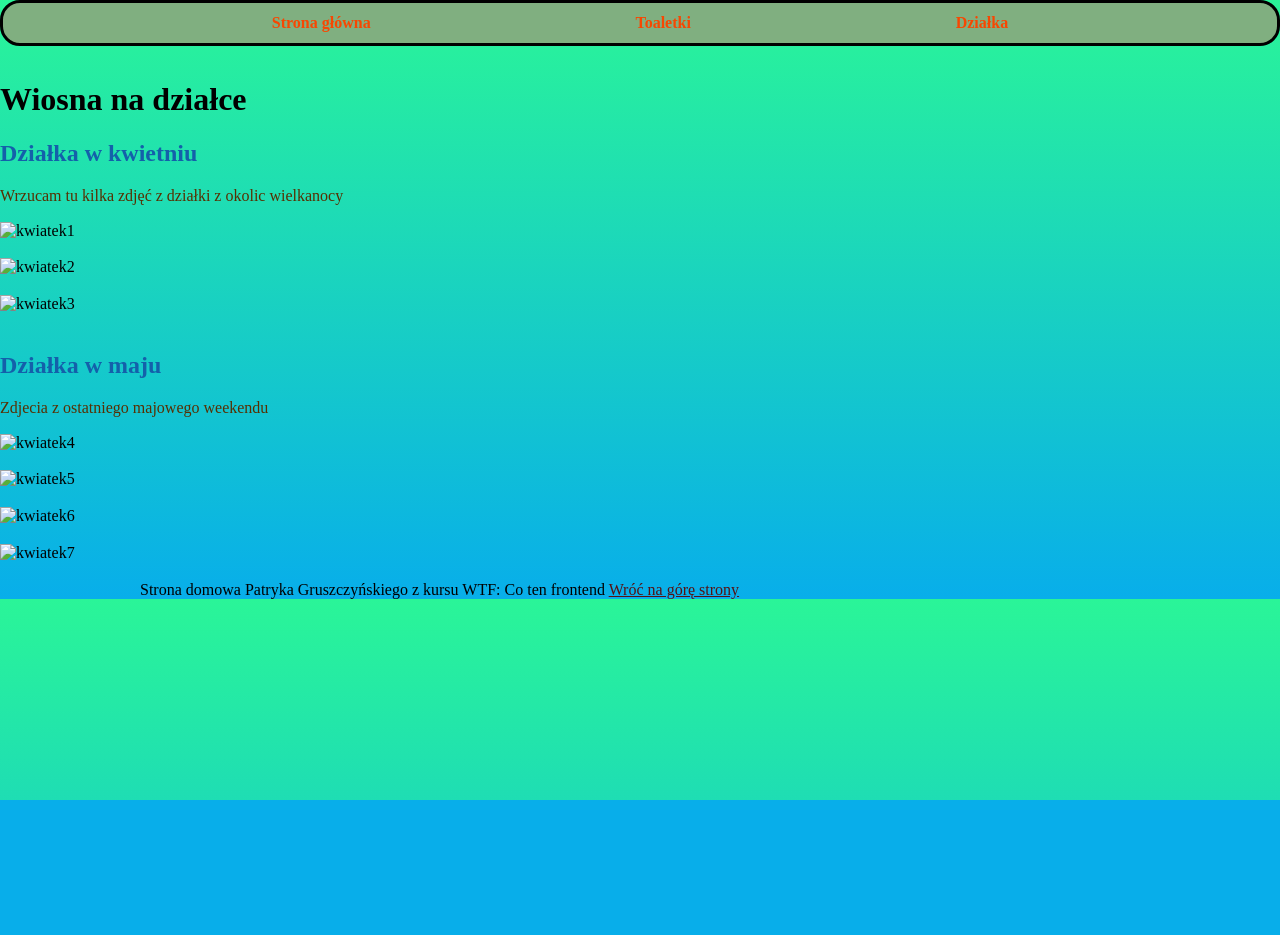
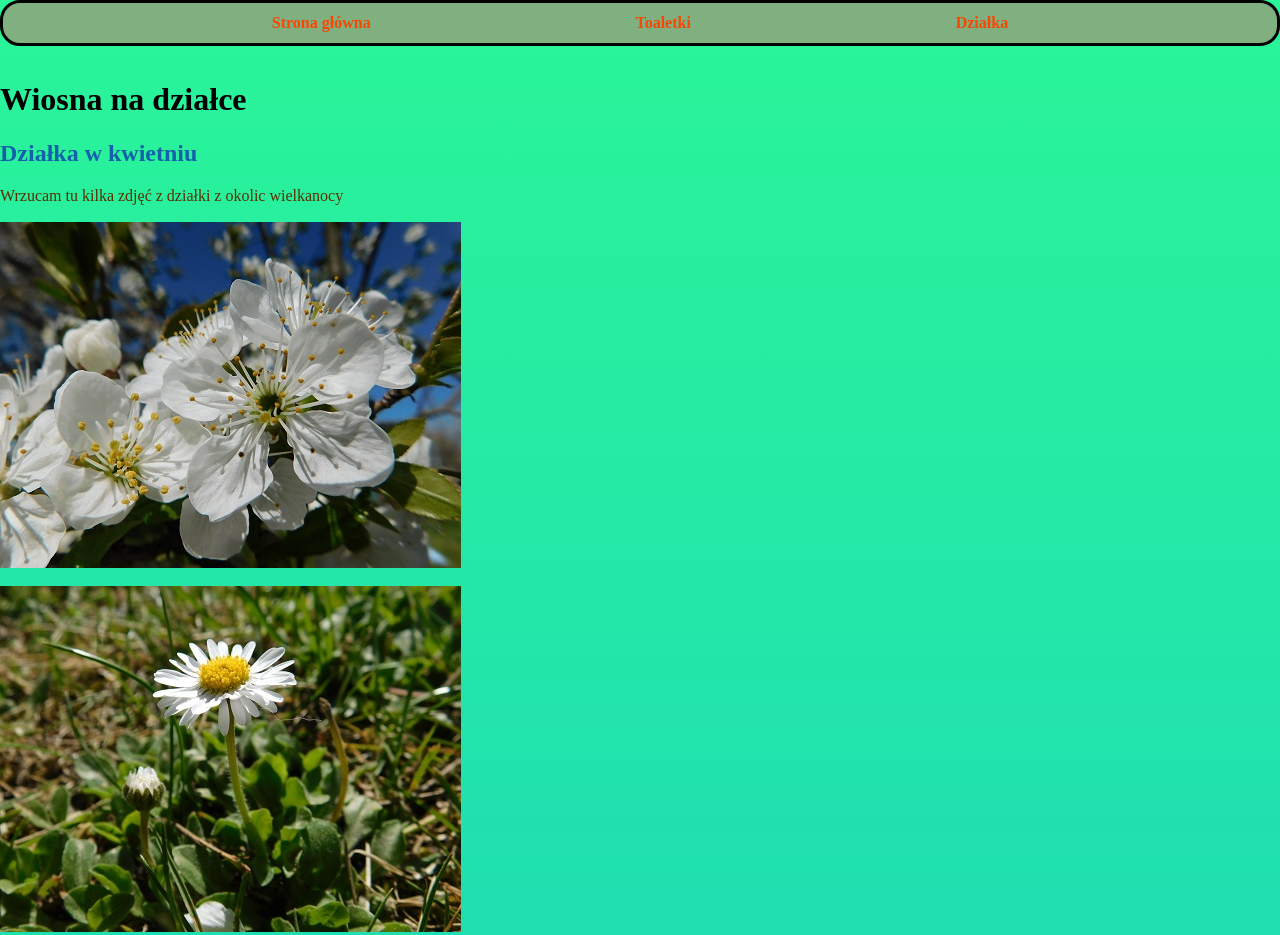
Before and after one commit to patryk-gruszczynski/homepage-webpack, a website built with webpack: page src/pages/działka.html in a window 1280 px wide. Shown: the top 935 px of the page. Before the commit the page ends 800 px from the top, so only its background shows below. Built offline with nearby package versions, Linux system fonts and the light colour scheme.

Commit message:
homework4

```diff
--- a/src/pages/działka.html
+++ b/src/pages/działka.html
@@ -4,9 +4,7 @@
     <meta charset="UTF-8" />
     <meta name="viewport" content="width=device-width, initial-scale=1.0" />
     <title>Pierwsza strona</title>
-    <link href="normalize" rel="stylesheet" type="text/css" />
-    <link href="style.css" rel="stylesheet" type="text/css" />
-    <link href="main.css" rel="stylesheet" type="text/css" />
+
   </head>
 
   <body>
@@ -28,19 +26,19 @@
         <h2>Działka w kwietniu</h2>
 
         <p>Wrzucam tu kilka zdjęć z działki z okolic wielkanocy</p>
-        <img class="garden__picture" src="DSCN1958.JPG" alt="kwiatek1" /><br />
-        <img class="garden__picture" src="DSCN1965.JPG" alt="kwiatek2" /><br />
-        <img class="garden__picture" src="DSCN1977.JPG" alt="kwiatek3" /><br />
+        <img class="garden__picture" src="../assets/img/DSCN1958.JPG" alt="kwiatek1" /><br />
+        <img class="garden__picture" src="../assets/img/DSCN1965.JPG" alt="kwiatek2" /><br />
+        <img class="garden__picture" src="../assets/img/DSCN1977.JPG" alt="kwiatek3" /><br />
       </section>
 
       <section>
         <h2>Działka w maju</h2>
 
       <p>Zdjecia z ostatniego majowego weekendu</p>
-        <img class="garden__picture" src="DSCN2109.JPG" alt="kwiatek4"> <br>
-        <img class="garden__picture" src="DSCN2110.JPG" alt="kwiatek5"> <br>
-        <img class="garden__picture" src="DSCN2122.JPG" alt="kwiatek6"> <br>
-        <img class="garden__picture" src="DSCN2130.JPG" alt="kwiatek7"> <br>
+        <img class="garden__picture" src="../assets/img/DSCN2109.JPG" alt="kwiatek4"> <br>
+        <img class="garden__picture" src="../assets/img/DSCN2110.JPG" alt="kwiatek5"> <br>
+        <img class="garden__picture" src="../assets/img/DSCN2122.JPG" alt="kwiatek6"> <br>
+        <img class="garden__picture" src="../assets/img/DSCN2130.JPG" alt="kwiatek7"> <br>
       </section>
 
     </main>
--- a/src/scss/main.scss
+++ b/src/scss/main.scss
@@ -1,7 +1,6 @@
 @import "~normalize.css";
 
 @import "_variables";
-@import "modules/hello.scss";
 
 body {
   background: #08AEEA;
```
Also changed, not shown: src/pages/index.html (+2 -3 lines), src/pages/toaletki.html (+2 -4 lines), src/assets/img/DSCN1958.JPG (added), src/assets/img/DSCN1965.JPG (added), src/assets/img/DSCN1977.JPG (added), src/assets/img/DSCN2109.JPG (added), src/assets/img/DSCN2110.JPG (added), src/assets/img/DSCN2122.JPG (added), src/assets/img/DSCN2130.JPG (added), src/assets/img/toaletka1.jpg (added).
